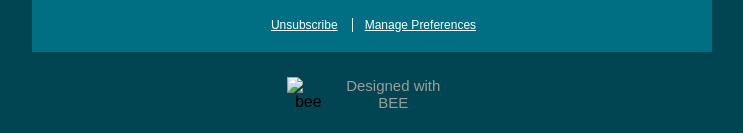
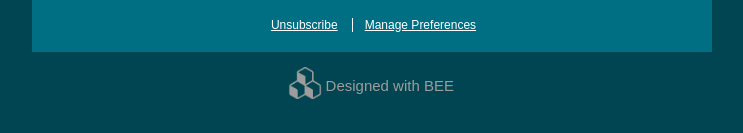
Before and after one commit to Adesh-P/Email-Template-Ester-Sale, a plain HTML site: page index.html in a window 1280 px wide. Shown: the part 2683-2816 px from the top of the page, without its empty margins (268-1011 px from the left). Drawn offline with Linux system fonts and the light colour scheme.

Commit message:
Update index.html

```diff
--- a/index.html
+++ b/index.html
@@ -243,7 +243,7 @@
                 <table width="25%" cellpadding="0" cellspacing="0" style="margin: 0 auto;text-align:center;padding: 10px 0;">
                     <tr>
                         <td>
-                            <img src="img/bee.png" alt="bee" width="34px" style="cursor: pointer;">
+                            <img src="images/bee.png" alt="bee" width="34px" style="cursor: pointer;">
                         </td>
                         <td>
                             <p style="font-size: 15px;color:#9d9d9d;cursor: pointer;">Designed with BEE</p>
```
